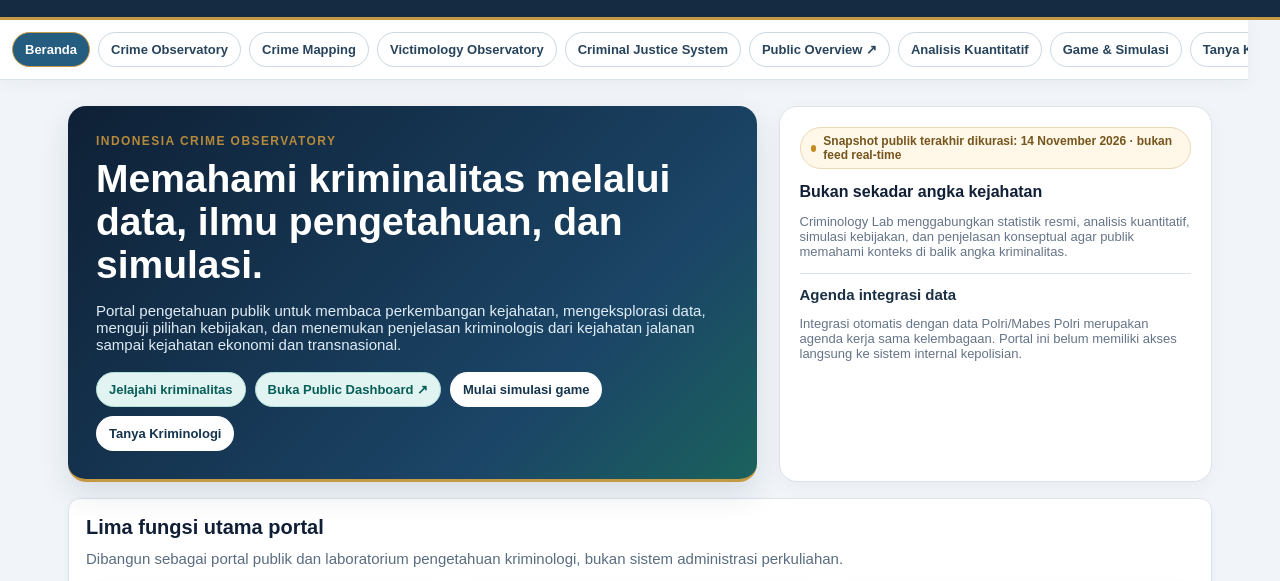
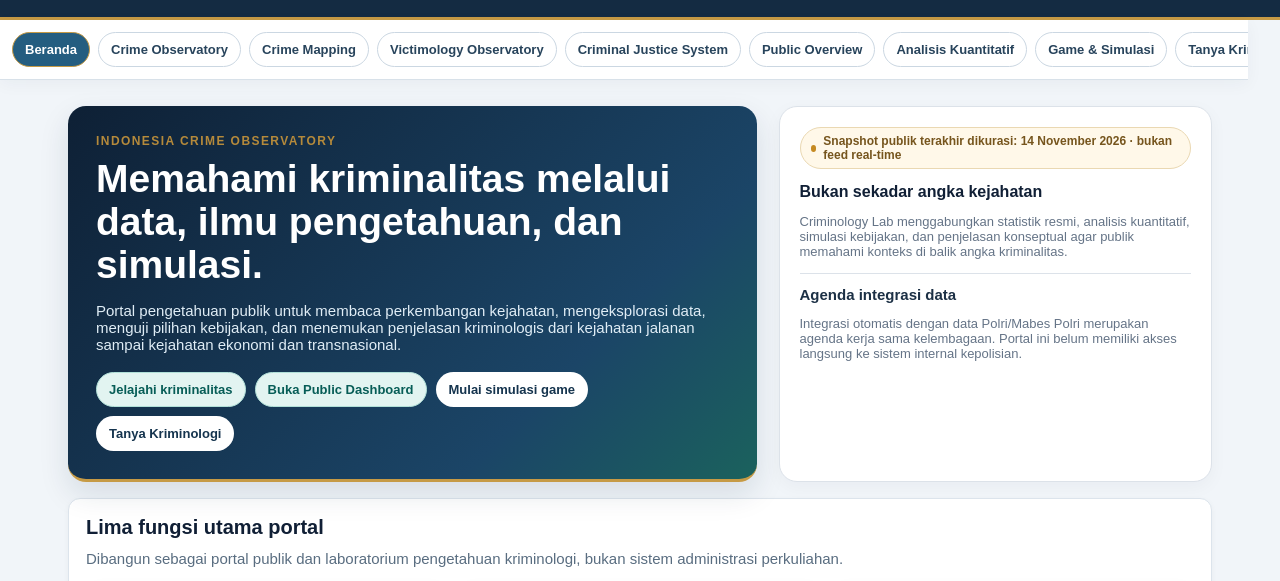
Before and after one commit to berbagisaja45-droid/criminologylab, a plain HTML site: page index.html in a window 1280 px wide. Shown: the part 153-734 px from the top of the page. Drawn offline with Linux system fonts and the light colour scheme.

Commit message:
Remove arrow glyphs from public dashboard links

```diff
--- a/index.html
+++ b/index.html
@@ -213,7 +213,7 @@ nav .tab{flex:0 0 auto!important;white-space:nowrap}
 href="https://berbagisaja45-droid.github.io/criminologylab/criminology-public-overview.html"
 target="_blank" rel="noopener"
 style="display:inline-block;text-decoration:none">
-Public Overview ↗
+Public Overview
 </a>
 <button class="tab" data-tab="quant">Analisis Kuantitatif</button>
 <button class="tab" data-tab="gameLab">Game & Simulasi</button>
@@ -235,7 +235,7 @@ Public Overview ↗
    target="_blank"
    rel="noopener"
    style="display:inline-block;text-decoration:none">
-   Buka Public Dashboard ↗
+   Buka Public Dashboard
 </a>
     <button class="tab" data-tab="gameLab">Mulai simulasi game</button>
     <button class="tab" data-tab="ask">Tanya Kriminologi</button>
```
